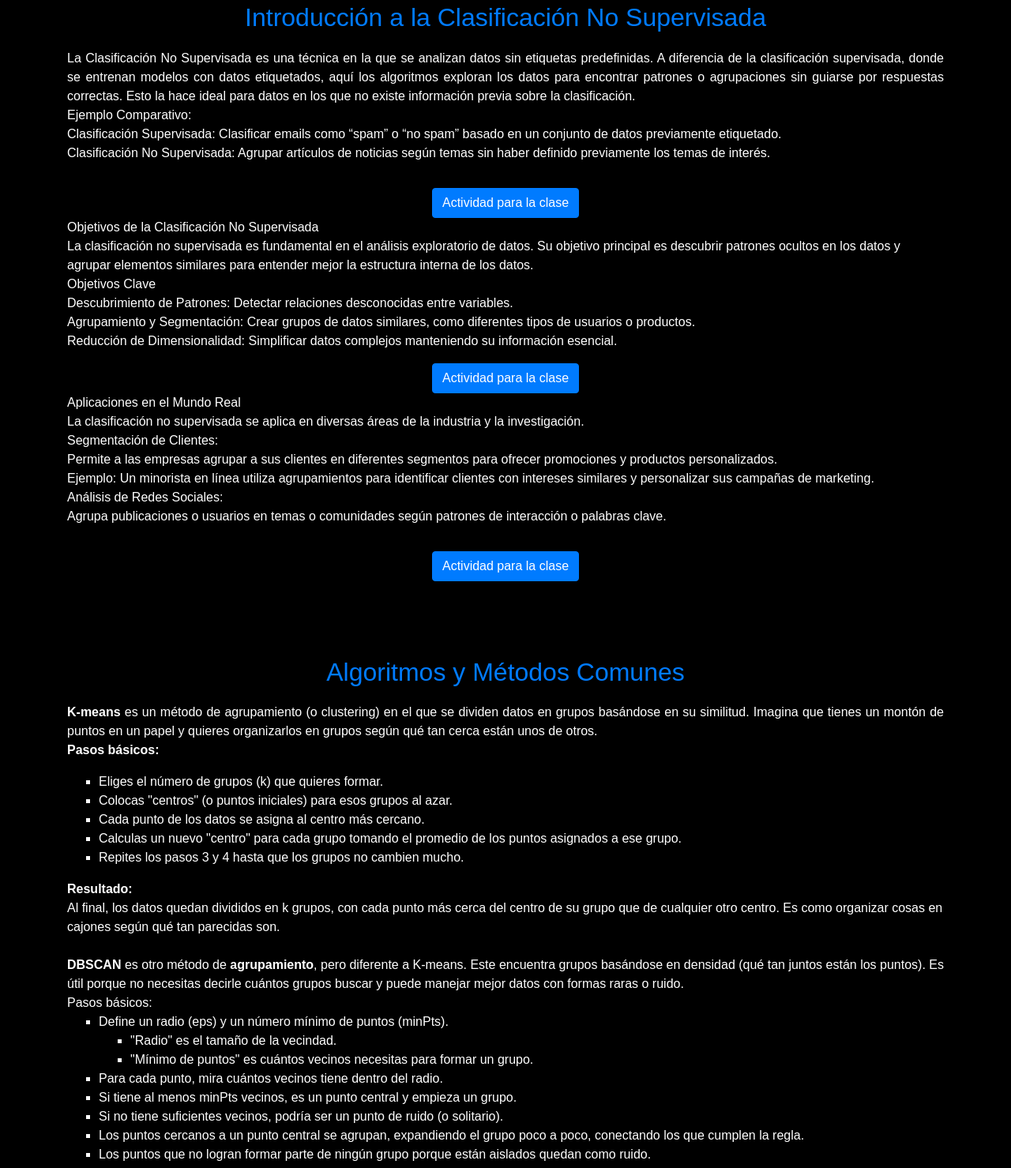
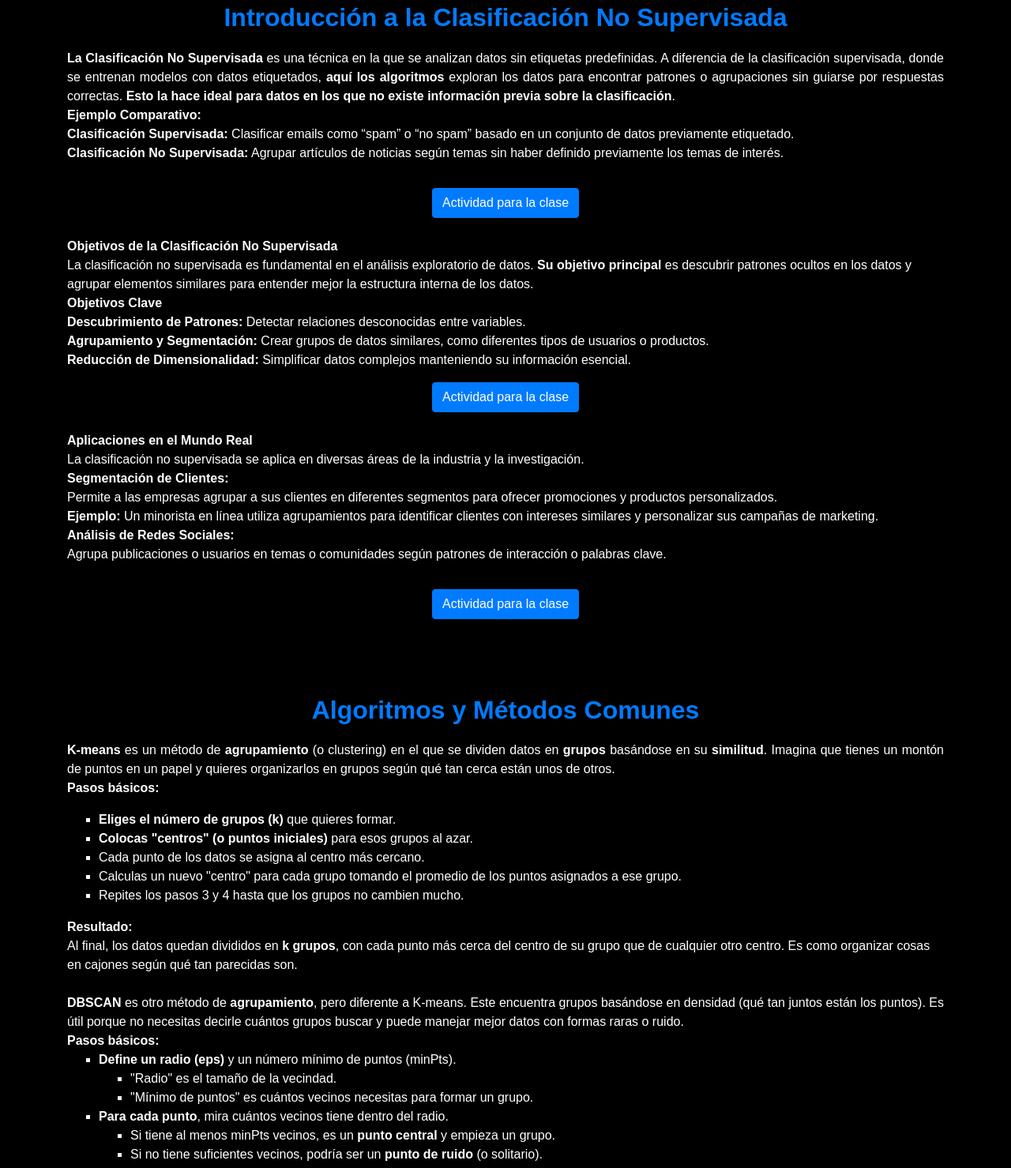
Before and after one commit to MarianoGabrielV/tpIA, a plain HTML site: page index.html in a window 1280 px wide. Shown: the part 1321-2800 px from the top of the page at 79% size. Drawn offline with nearby package versions, Linux system fonts and the light colour scheme.

Commit message:
soloFaltaLoDeGonza

```diff
--- a/index.html
+++ b/index.html
@@ -16,7 +16,7 @@
     </section>
         <!-- Sección de Video Introductorio -->
     <section id="video-intro" class="text-center p-4">
-        <h2>Introducción al Tema</h2>
+        <h2><strong>Introducción al Tema</strong></h2>
         <iframe width="560" height="315" src="https://www.youtube.com/embed/oT3arRRB2Cw?si=w4y0FDfMJ5_c7VDv"
                 title="YouTube video player" frameborder="0" allow="accelerometer; autoplay; clipboard-write; encrypted-media; gyroscope; picture-in-picture; web-share"
                 referrerpolicy="strict-origin-when-cross-origin" allowfullscreen></iframe>
@@ -38,46 +38,48 @@
 
     <!-- Sección Introducción -->
     <section id="introduccion" class="container mt-5 pt-5">
-        <h2 class="text-center">Introducción a la Clasificación No Supervisada</h2>
+        <h2 class="text-center"><strong>Introducción a la Clasificación No Supervisada</strong></h2>
         <p class="text-justify">
 
+            <strong>La Clasificación No Supervisada</strong> es una técnica en la que se analizan datos sin etiquetas predefinidas. A diferencia de la clasificación supervisada, donde se entrenan modelos con datos etiquetados, <strong>aquí los algoritmos</strong> exploran los datos para encontrar patrones o agrupaciones sin guiarse por respuestas correctas. <strong>Esto la hace ideal para datos en los que no existe información previa sobre la clasificación</strong>.<br>
 
-            La Clasificación No Supervisada es una técnica en la que se analizan datos sin etiquetas predefinidas. A diferencia de la clasificación supervisada, donde se entrenan modelos con datos etiquetados, aquí los algoritmos exploran los datos para encontrar patrones o agrupaciones sin guiarse por respuestas correctas. Esto la hace ideal para datos en los que no existe información previa sobre la clasificación.<br>
+            <strong>Ejemplo Comparativo:</strong><br>
 
-            Ejemplo Comparativo:<br>
-
-            Clasificación Supervisada: Clasificar emails como “spam” o “no spam” basado en un conjunto de datos previamente etiquetado.<br>
-            Clasificación No Supervisada: Agrupar artículos de noticias según temas sin haber definido previamente los temas de interés.
+            <strong>Clasificación Supervisada:</strong> Clasificar emails como “spam” o “no spam” basado en un conjunto de datos previamente etiquetado.<br>
+            <strong>Clasificación No Supervisada:</strong> Agrupar artículos de noticias según temas sin haber definido previamente los temas de interés.
 
         </p>
         <div class="text-center mt-3">
             <a href="ejemplo1.html" target="_blank" class="btn btn-primary mt-3">Actividad para la clase</a>
         </div>
+        <br>
         <p>
-            Objetivos de la Clasificación No Supervisada<br>
+            <strong>Objetivos de la Clasificación No Supervisada</strong><br>
 
-            La clasificación no supervisada es fundamental en el análisis exploratorio de datos. Su objetivo principal es descubrir patrones ocultos en los datos y agrupar elementos similares para entender mejor la estructura interna de los datos.<br>
+            La clasificación no supervisada es fundamental en el análisis exploratorio de datos. <strong>Su objetivo principal</strong> es descubrir patrones ocultos en los datos y agrupar elementos similares para entender mejor la estructura interna de los datos.<br>
 
-            Objetivos Clave<br>
-            Descubrimiento de Patrones: Detectar relaciones desconocidas entre variables.<br>
-            Agrupamiento y Segmentación: Crear grupos de datos similares, como diferentes tipos de usuarios o productos.<br>
-            Reducción de Dimensionalidad: Simplificar datos complejos manteniendo su información esencial.<br>
+            <strong>Objetivos Clave</strong><br>
+            <strong>Descubrimiento de Patrones:</strong> Detectar relaciones desconocidas entre variables.<br>
+            <strong>Agrupamiento y Segmentación:</strong> Crear grupos de datos similares, como diferentes tipos de usuarios o productos.<br>
+            <strong>Reducción de Dimensionalidad:</strong> Simplificar datos complejos manteniendo su información esencial.<br>
 
         </p>
+
         <div class="text-center mt-3">
             <a href="ejemplo2.html" target="_blank" class="btn btn-primary">Actividad para la clase</a>
         </div>
+        <br>
         <p>
-            Aplicaciones en el Mundo Real<br>
+            <strong>Aplicaciones en el Mundo Real</strong><br>
 
             La clasificación no supervisada se aplica en diversas áreas de la industria y la investigación. <br>
 
 
-            Segmentación de Clientes:<br>
+            <strong>Segmentación de Clientes:</strong><br>
 
             Permite a las empresas agrupar a sus clientes en diferentes segmentos para ofrecer promociones y productos personalizados.<br>
-            Ejemplo: Un minorista en línea utiliza agrupamientos para identificar clientes con intereses similares y personalizar sus campañas de marketing.<br>
-            Análisis de Redes Sociales:<br>
+            <strong>Ejemplo:</strong> Un minorista en línea utiliza agrupamientos para identificar clientes con intereses similares y personalizar sus campañas de marketing.<br>
+            <strong>Análisis de Redes Sociales:</strong><br>
 
             Agrupa publicaciones o usuarios en temas o comunidades según patrones de interacción o palabras clave.<br>
 
@@ -91,34 +93,36 @@
 
     <!-- Sección Algoritmos -->
     <section id="algoritmos" class="container mt-5 pt-5">
-        <h2 class="text-center">Algoritmos y Métodos Comunes</h2>
+        <h2 class="text-center"><strong>Algoritmos y Métodos Comunes</strong></h2>
         <p class="text-justify">
-            <strong>K-means</strong> es un método de agrupamiento (o clustering) en el que se dividen datos en grupos basándose en su similitud. Imagina que tienes un montón de puntos en un papel y quieres organizarlos en grupos según qué tan cerca están unos de otros.<br>
+            <strong>K-means</strong> es un método de <strong>agrupamiento</strong> (o clustering) en el que se dividen datos en <strong>grupos</strong> basándose en su <strong>similitud</strong>. Imagina que tienes un montón de puntos en un papel y quieres organizarlos en grupos según qué tan cerca están unos de otros.<br>
             <strong>Pasos básicos:</strong><br>
             <ul>
-            <li>Eliges el número de grupos (k) que quieres formar.</li>
-            <li>Colocas "centros" (o puntos iniciales) para esos grupos al azar.</li>
+            <li><strong>Eliges el número de grupos (k)</strong> que quieres formar.</li>
+            <li><strong>Colocas "centros" (o puntos iniciales)</strong> para esos grupos al azar.</li>
             <li>Cada punto de los datos se asigna al centro más cercano.</li>
             <li>Calculas un nuevo "centro" para cada grupo tomando el promedio de los puntos asignados a ese grupo.</li>
             <li>Repites los pasos 3 y 4 hasta que los grupos no cambien mucho.</li>
             </ul>
             <strong>Resultado:</strong><br>
-            Al final, los datos quedan divididos en k grupos, con cada punto más cerca del centro de su grupo que de cualquier otro centro.
+            Al final, los datos quedan divididos en <Strong>k grupos</Strong>, con cada punto más cerca del centro de su grupo que de cualquier otro centro.
             Es como organizar cosas en cajones según qué tan parecidas son. <br>
             <br>
             <strong> DBSCAN</strong> es otro método de <strong>agrupamiento</strong>, pero diferente a K-means. Este encuentra grupos basándose en densidad (qué tan juntos están los puntos). Es útil porque no necesitas decirle cuántos grupos buscar y puede manejar mejor datos con formas raras o ruido.<br>
-            Pasos básicos:<br>
+            <strong>Pasos básicos:</strong><br>
             <ul>
-            <li>Define un radio (eps) y un número mínimo de puntos (minPts).</li>
+            <li><strong>Define un radio (eps)</strong> y un número mínimo de puntos (minPts).</li>
                 <ul>
                     <li>"Radio" es el tamaño de la vecindad.</li>
                     <li>"Mínimo de puntos" es cuántos vecinos necesitas para formar un grupo.</li>
                 </ul>
-            <li>Para cada punto, mira cuántos vecinos tiene dentro del radio.</li>
-            <li>Si tiene al menos minPts vecinos, es un punto central y empieza un grupo.</li>
-            <li>Si no tiene suficientes vecinos, podría ser un punto de ruido (o solitario).</li>
+            <li><strong>Para cada punto</strong>, mira cuántos vecinos tiene dentro del radio.</li>
+            <ul>
+                <li>Si tiene al menos minPts vecinos, es un <strong>punto central</strong> y empieza un grupo.</li>
+                <li>Si no tiene suficientes vecinos, podría ser un <strong>punto de ruido</strong> (o solitario).</li>
+            </ul>
             <li>Los puntos cercanos a un punto central se agrupan, expandiendo el grupo poco a poco, conectando los que cumplen la regla.</li>
-            <li>Los puntos que no logran formar parte de ningún grupo porque están aislados quedan como ruido.</li>
+            <li>Los puntos que no logran formar parte de ningún grupo porque están aislados quedan como <strong>ruido</strong>.</li>
             </ul>
             <strong>Resultado:</strong><br>
             Terminas con grupos basados en áreas densas y puedes ignorar los puntos que no encajan bien.
@@ -136,7 +140,7 @@
 
     <!-- Sección Desafíos -->
     <section id="desafios" class="container mt-5 pt-5 mb-5">
-        <h2 class="text-center">Desafíos y Limitaciones</h2>
+        <h2 class="text-center"><strong>Desafíos y Limitaciones</strong></h2>
         <p class="text-justify">
             La clasificación no supervisada presenta desafíos en la evaluación de resultados, como la dificultad de seleccionar el número de clusters adecuado en K-means
             y la sensibilidad de DBSCAN a sus parámetros. También enfrenta limitaciones en la evaluación de la calidad de los clusters.
```
